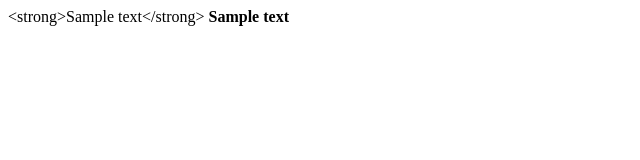
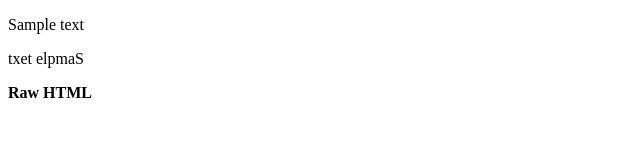
Before and after one commit to youkidkk/vue-sample, a website: page 04.Template syntax/template.html in a window 1280 px wide. Shown: the whole page, without its empty margins (0-640 px from the left). Drawn offline with nearby package versions, Linux system fonts and the light colour scheme.

Commit message:
テンプレートのサンプルを更新

```diff
--- a/04.Template syntax/app.js
+++ b/04.Template syntax/app.js
@@ -1,6 +1,7 @@
 var app = new Vue({
     el: "#app",
     data: {
-        text: "<strong>Sample text</strong>"
+        text1: "Sample text",
+        text2: "<strong>Raw HTML</strong>"
     },
 })
--- a/04.Template syntax/template.html
+++ b/04.Template syntax/template.html
@@ -13,8 +13,12 @@
 
 <body>
     <div id="app">
-        <label>{{text}}</label>
-        <label v-html="text"></label>
+        <!-- Mustache構文 -->
+        <p>{{text1}}</p>
+        <!-- JavaScript式 -->
+        <p>{{ text1.split("").reverse().join("") }}</p>
+        <!-- RawHTML: 生のHTMLとして扱う -->
+        <p v-html="text2"></p>
     </div>
     <script src="app.js"></script>
 </body>
```
